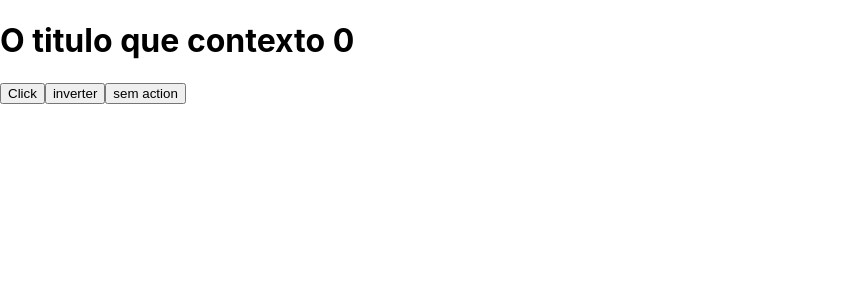
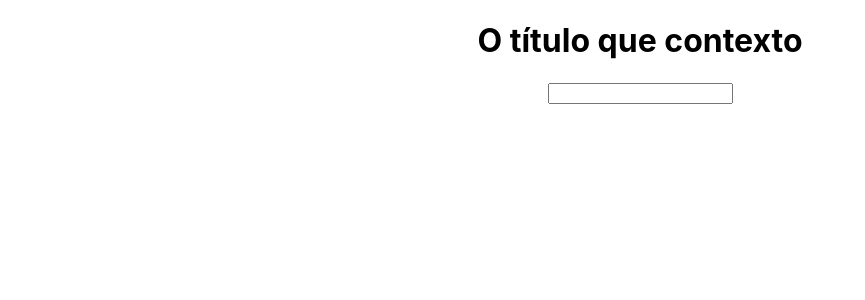
Before and after one commit to codemoises/react-hooks, a React (Create React App) app: page / in a window 1280 px wide. Shown: the top 300 px of the page, without its empty margins (0-865 px from the left). Built offline with nearby package versions, Linux system fonts and the light colour scheme.

Commit message:
useReducer + useContext

```diff
--- a/src/App.js
+++ b/src/App.js
@@ -1,41 +1,14 @@
-import { useReducer } from 'react';
 import './App.css';
-
-const globalState = {
-  title: 'O titulo que contexto',
-  body: 'O body do contexto',
-  counter: 0,
-};
-
-const reducer = (state, action) => {
-  switch (action.type) {
-    case 'muda': {
-      console.log('Chamou muda com', action.payload);
-      return { ...state, title: action.payload };
-    }
-    case 'inverter': {
-      console.log('Chamou inverter');
-      const { title } = state;
-      return { ...state, title: title.split('').reverse().join('') };
-    }
-  }
-  console.log('nenhuma action encontrada');
-  return { ...state };
-};
+import { AppContext } from './contexts/AppContext';
+import { H1 } from './components/H1';
 
 function App() {
-  const [state, dispatch] = useReducer(reducer, globalState);
-  const { counter, title, body } = state;
-
   return (
-    <div>
-      <h1>
-        {title} {counter}
-      </h1>
-      <button onClick={() => dispatch({ type: 'muda', payload: new Date().toLocaleString('pt-BR') })}>Click</button>
-      <button onClick={() => dispatch({ type: 'inverter' })}>inverter</button>
-      <button onClick={() => dispatch({ type: 'qlqr coisa' })}>sem action</button>
-    </div>
+    <AppContext>
+      <div className="App">
+        <H1 />
+      </div>
+    </AppContext>
   );
 }
 
--- a/src/components/H1/index.jsx
+++ b/src/components/H1/index.jsx
@@ -1,14 +1,15 @@
-import { useContext } from 'react';
-import { GlobalContext } from '../../contexts/AppContext';
+import { useContext, useRef } from 'react';
+import { Context } from '../../contexts/AppContext';
+
 // eslint-disable-next-line
 export const H1 = () => {
-  const theContext = useContext(GlobalContext);
-  const {
-    contextState: { title, counter },
-  } = theContext;
+  const context = useContext(Context);
+  const inputRef = useRef();
+
   return (
-    <h1>
-      {title} {counter}
-    </h1>
+    <>
+      <h1 onClick={() => context.changeTitle(inputRef.current.value)}> {context.state.title}</h1>
+      <input type="text" ref={inputRef} />
+    </>
   );
 };
--- a/src/contexts/AppContext/data.js
+++ b/src/contexts/AppContext/data.js
@@ -1,5 +1,5 @@
 export const globalState = {
-  title: 'O titulo que contexto',
+  title: 'O título que contexto',
   body: 'O body do context',
   counter: 0,
 };
--- a/src/contexts/AppContext/index.jsx
+++ b/src/contexts/AppContext/index.jsx
@@ -1,12 +1,35 @@
-import { createContext, useState } from 'react';
+import P from 'prop-types';
+import { createContext, useReducer, useState } from 'react';
 import { globalState } from './data';
 
-export const GlobalContext = createContext();
+const actions = {
+  CHANGE_TITLE: 'CHANGE_TITLE',
+};
 
+// reducer.js
+export const reducer = (state, action) => {
+  switch (action.type) {
+    case actions.CHANGE_TITLE: {
+      console.log('Mudar título');
+      return { ...state, title: action.payload };
+    }
+  }
+  return { ...state };
+};
+
+export const Context = createContext();
 // eslint-disable-next-line
-export const AppContext = (props) => {
-  const [contextState, setState] = useState(globalState);
+export const AppContext = ({ children }) => {
+  const [state, dispatch] = useReducer(reducer, globalState);
+
+  const changeTitle = (payload) => {
+    dispatch({ type: actions.CHANGE_TITLE, payload });
+  };
 
   // eslint-disable-next-line
-  return <GlobalContext.Provider value={{ contextState, setState }}>{props.children}</GlobalContext.Provider>;
+  return <Context.Provider value={{ state, changeTitle }}>{children}</Context.Provider>;
 };
+
+AppContext.protoTypes = {
+  children: P.node,
+};
```
